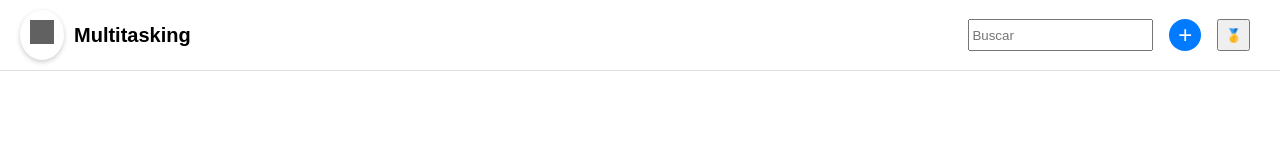
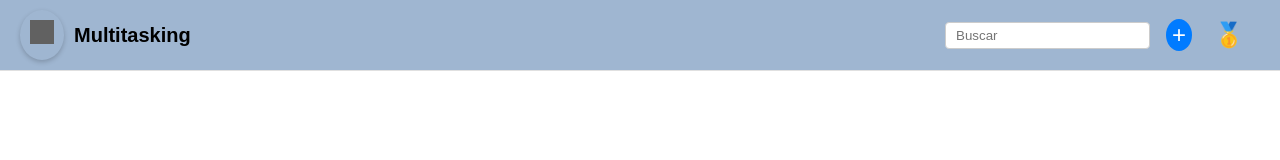
Before and after one commit to ROCKEMMA/multitasking-vanessa, a plain HTML site: page index.html in a window 1280 px wide. Drawn offline with Linux system fonts and the light colour scheme; grey boxes are pictures that could not be loaded.

Commit message:
actualizacion de header

```diff
--- a/componentes/header/header.css
+++ b/componentes/header/header.css
@@ -1,21 +1,22 @@
-header {
+.header {
     display: grid;
     grid-template-columns: auto 1fr auto auto;
     align-items: center;
     padding: 10px 20px;
-    background-color: #ffffff;
+    background-color: #2e619b75;
     border-bottom: 1px solid #e0e0e0;
     font-family: Arial, sans-serif;
     gap: 10px;
+    width: 100%;
+    box-sizing: border-box;
 }
 
-/* Icono del menú */
+/* Menu Icon */
 .menu-icon {
     font-size: 24px;
     cursor: pointer;
-    grid-column: 1;
     padding: 10px;
-    border-radius: 60%;
+    border-radius: 50%;
     box-shadow: 0 2px 5px rgba(0, 0, 0, 0.2);
     transition: background-color 0.3s ease, transform 0.3s ease;
 }
@@ -26,37 +27,34 @@ header {
     filter: invert(1);
 }
 
-.menu-icon:hover {
-    background-color: #555;
-    transform: scale(1.1);
-}
-
-/* Nombre de la aplicación */
+/* App Name */
 .app-name {
     font-weight: bold;
     font-size: 20px;
-    grid-column: 2;
+    color: rgb(0, 0, 0);
+    white-space: nowrap;
 }
 
-/* Contenedor de la barra de búsqueda */
+/* Search Container */
 .search-container {
     display: flex;
     flex-direction: row;
     gap: 1rem;
-    grid-column: 3;
+    align-items: center;
+    width: 100%;
 }
 
-/* Barra de búsqueda */
+/* Search Bar */
 .search-bar {
     flex-grow: 1;
+    width: 100%;
     max-width: 300px;
-    margin: 0 20px;
     padding: 5px 10px;
     border: 1px solid #ccc;
     border-radius: 4px;
 }
 
-/* Botón de añadir */
+/* Add Button */
 .add-button {
     background-color: #007bff;
     color: white;
@@ -65,38 +63,79 @@ header {
     width: 32px;
     height: 32px;
     font-size: 24px;
-    line-height: 0;
     display: flex;
     align-items: center;
     justify-content: center;
     cursor: pointer;
-    grid-column: 4;
 }
 
-/* Imagen del administrador */
-.admin-image {
-    width: 40px;
-    height: 40px;
-    border-radius: 50%;
-    margin-left: 10px;
-    grid-column: 5;
+/* Emoji Button */
+.emoji-button {
+    background-color: transparent;
+    border: none;
+    font-size: 24px;
+    color: white;
+    cursor: pointer;
 }
 
-/* Responsividad */
-@media (max-width: 768px) {
+/* For small screens like mobile (up to 375px) */
+@media (max-width: 375px) {
+    .header {
+        grid-template-columns: auto 1fr auto;
+        gap: 5px;
+    }
+
+    .app-name {
+        font-size: 16px;
+    }
+
     .search-bar {
         max-width: 200px;
     }
+
+    .add-button, .emoji-button {
+        width: 28px;
+        height: 28px;
+        font-size: 18px;
+    }
 }
 
+/* For medium screens like tablets (up to 480px) */
 @media (max-width: 480px) {
+    .header {
+        grid-template-columns: auto 1fr auto;
+    }
+
     .app-name {
-        display: none;
+        font-size: 18px;
     }
+
     .search-bar {
-        display: none;
+        max-width: 250px;
     }
+
     .add-button {
-        display: none;
+        width: 30px;
+        height: 30px;
     }
 }
+
+/* For larger screens like desktops (up to 1366px) */
+@media (min-width: 1366px) {
+    .header {
+        grid-template-columns: auto 1fr auto auto;
+    }
+
+    .app-name {
+        font-size: 24px;
+    }
+
+    .search-bar {
+        max-width: 400px;
+    }
+
+    .add-button {
+        width: 40px;
+        height: 40px;
+    }
+}
--- a/componentes/header/header.js
+++ b/componentes/header/header.js
@@ -1,17 +1,41 @@
-let vinculoheader = document.querySelector("header");
+// Crear el elemento del menú
+let menuIcon = document.createElement('div');
+menuIcon.classList.add('menu-icon');
 
-vinculoheader.innerHTML = `
+let menuImage = document.createElement('img');
+menuImage.src = 'https://w7.pngwing.com/pngs/313/789/png-transparent-menu-list-options-ui-lines-icon.png';
+menuImage.alt = 'Menu';
+menuIcon.appendChild(menuImage);
 
-        <div class="menu-icon">
-            <img src="https://w7.pngwing.com/pngs/313/789/png-transparent-menu-list-options-ui-lines-icon.png" alt="Menu">
-        </div>
-        <h1>Multitasking</h1>
-        <div class="search-container">
-            <input type="text" placeholder="Buscar">
-            <button class="add-button">+</button>
-            <button class="emoji-button">🥇</button>
-        </div>
+let title = document.createElement('h1');
+title.classList.add('app-name');
+title.textContent = 'Multitasking';
 
+let searchContainer = document.createElement('div');
+searchContainer.classList.add('search-container');
 
+let searchInput = document.createElement('input');
+searchInput.classList.add('search-bar');
+searchInput.type = 'text';
+searchInput.placeholder = 'Buscar';
 
-`
+let addButton = document.createElement('button');
+addButton.classList.add('add-button');
+addButton.textContent = '+';
+
+let emojiButton = document.createElement('button');
+emojiButton.classList.add('emoji-button');
+emojiButton.textContent = '🥇';
+
+searchContainer.appendChild(searchInput);
+searchContainer.appendChild(addButton);
+searchContainer.appendChild(emojiButton);
+
+let header = document.createElement('div');
+header.classList.add('header');
+
+header.appendChild(menuIcon);
+header.appendChild(title);
+header.appendChild(searchContainer);
+
+export { header };
--- a/index.html
+++ b/index.html
@@ -13,11 +13,7 @@
 
     <div class="root" id="root"></div>
 
-
-
-
     <script src="./main.js" type="module"></script>
-    <script src="./componentes/header/header.js" type="module"></script>
 
 
 </body>
--- a/main.js
+++ b/main.js
@@ -1,10 +1,5 @@
+import { header } from "./componentes/header/header.js";
+
 let vinculo = document.querySelector(".root");
 
-vinculo.innerHTML = `
-
-<header></header>
-
-
-
-
-`
+vinculo.appendChild(header);
```
